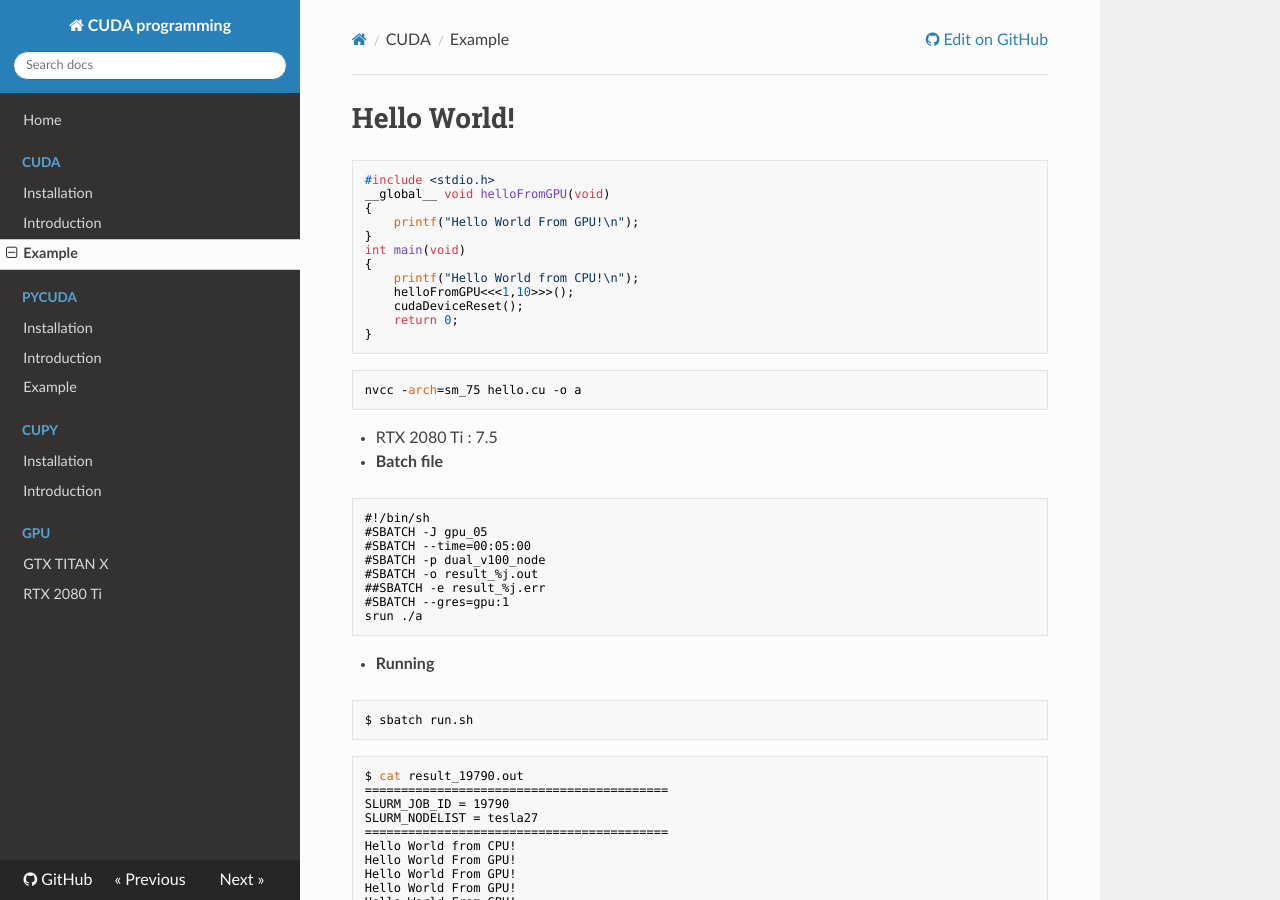
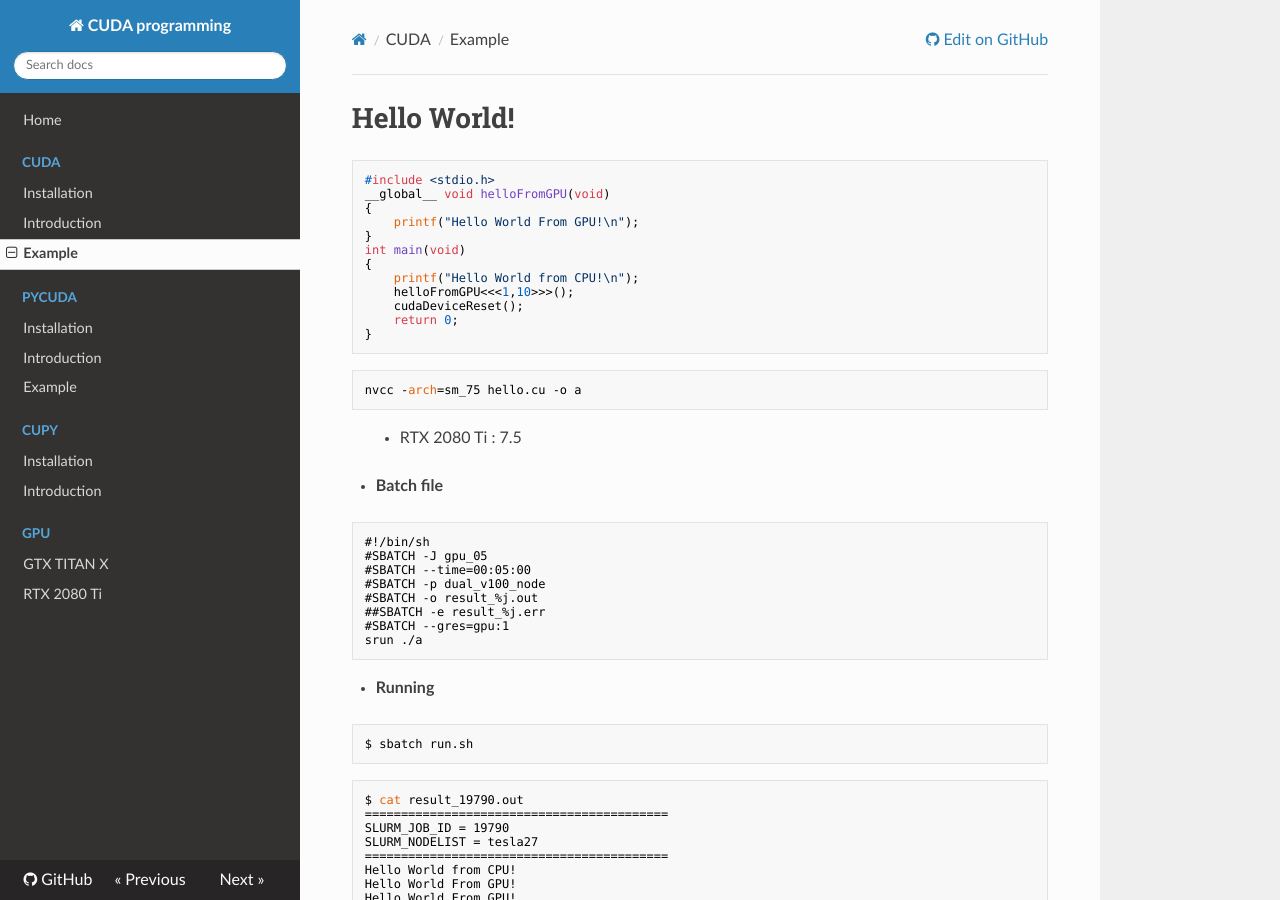
Before and after one commit to WonyoungCho/CUDA, an MkDocs documentation site: the page built from docs/CUDA_ex.md, in a window 1280 px wide and 900 px high. Built offline with MkDocs 1.6.1, drawn with Linux system fonts in a browser that asks for light colours; nearby versions of some CDN libraries; old or Windows-style settings are respelled for this version of MkDocs.

````diff
--- a/docs/CUDA_ex.md
+++ b/docs/CUDA_ex.md
@@ -18,7 +18,8 @@ int main(void)
 ```sh
 nvcc -arch=sm_75 hello.cu -o a
 ```
-- RTX 2080 Ti : 7.5
+> - RTX 2080 Ti : 7.5
+
 
 - **Batch file**
 ```batch
````
